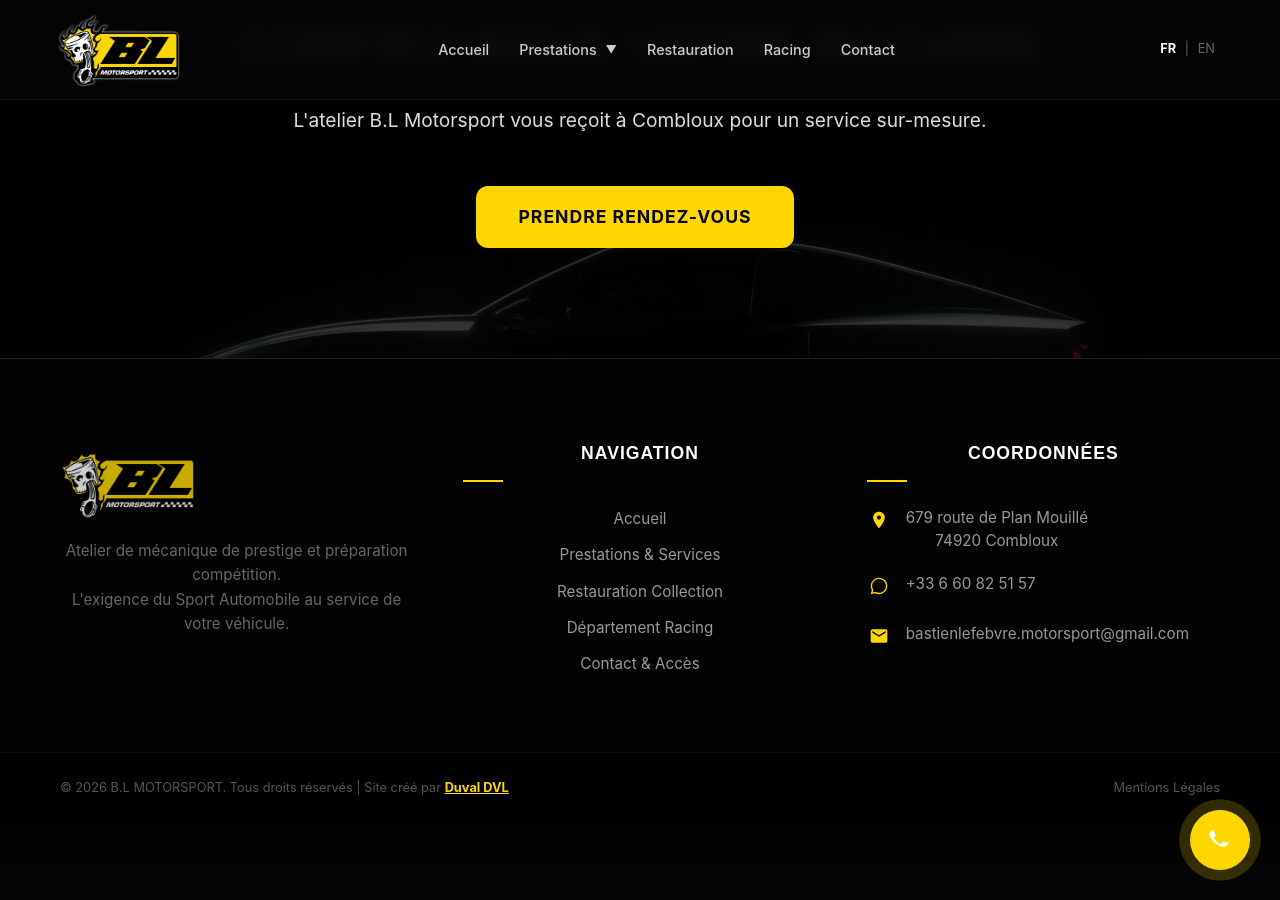
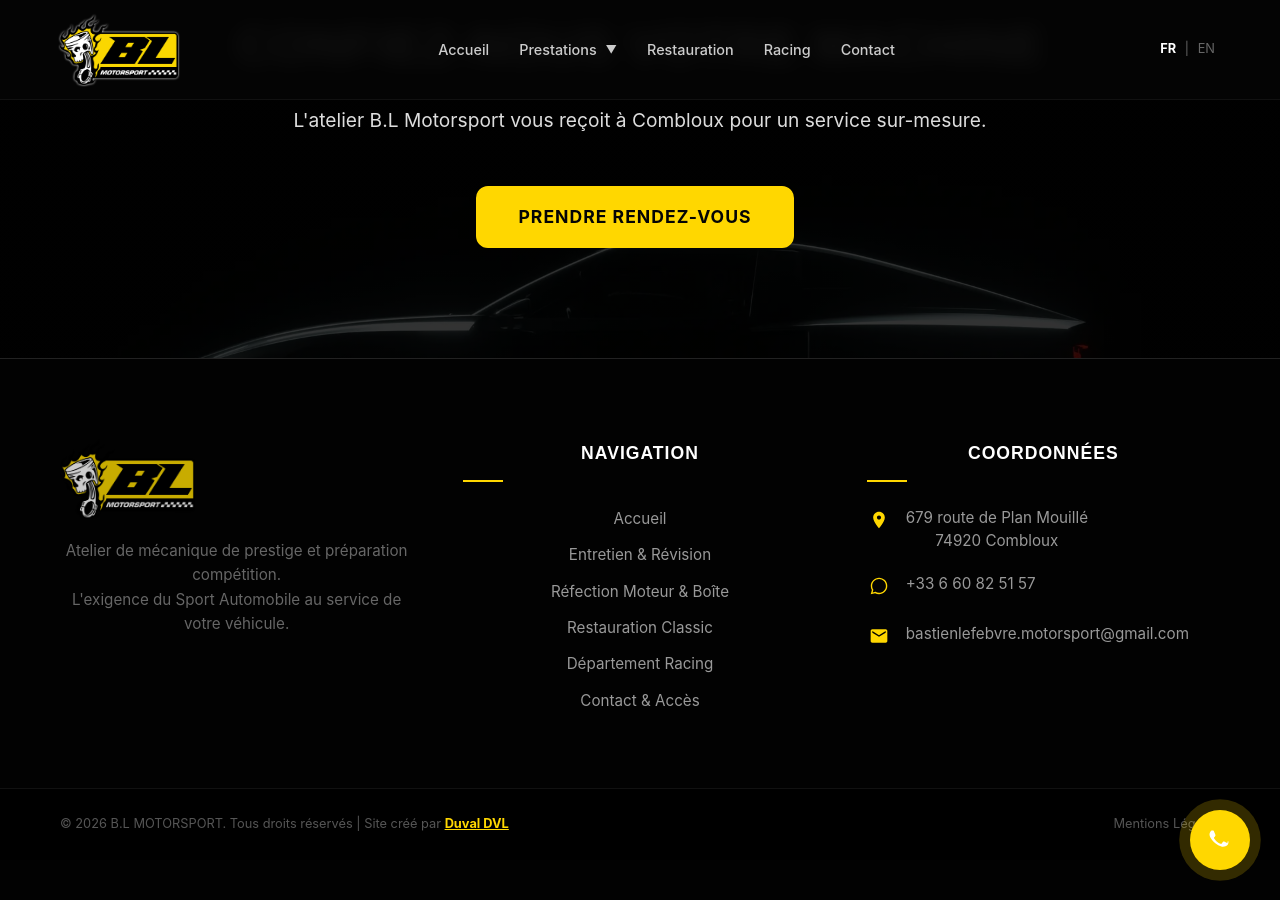
Before and after one commit to DuvalDVL/bl-motorsport, a Jekyll site: the page built from fr/index.html, in a window 1280 px wide and 900 px high, scrolled down 3111 px. Built offline with Jekyll 4.4.1, drawn with Linux system fonts in a browser that asks for light colours.

Commit message:
Update footer.html

```diff
--- a/_includes/footer.html
+++ b/_includes/footer.html
@@ -16,9 +16,10 @@
   <h3>NAVIGATION</h3>
   <ul>
     <li><a href="{{ site.baseurl }}/fr/">Accueil</a></li>
-          <li><a href="{{ site.baseurl }}/fr/prestations">Prestations & Services</a></li>
-          <li><a href="{{ site.baseurl }}/fr/restauration">Restauration Collection</a></li>
-          <li><a href="{{ site.baseurl }}/fr/competition">Département Racing</a></li>
+    <li><a href="{{ site.baseurl }}/fr/entretien-prestige-combloux/">Entretien & Révision</a></li>
+    <li><a href="{{ site.baseurl }}/fr/refection-moteur-boite-prestige/">Réfection Moteur & Boîte</a></li>
+    <li><a href="{{ site.baseurl }}/fr/restauration-vehicules-collection/">Restauration Classic</a></li>
+    <li><a href="{{ site.baseurl }}/fr/competition-racing-trackday/">Département Racing</a></li>
     <li><a href="{{ site.baseurl }}/fr/contact">Contact & Accès</a></li>
   </ul>
 </div>
```
Lines whose indentation alone changed are shown as unchanged.
